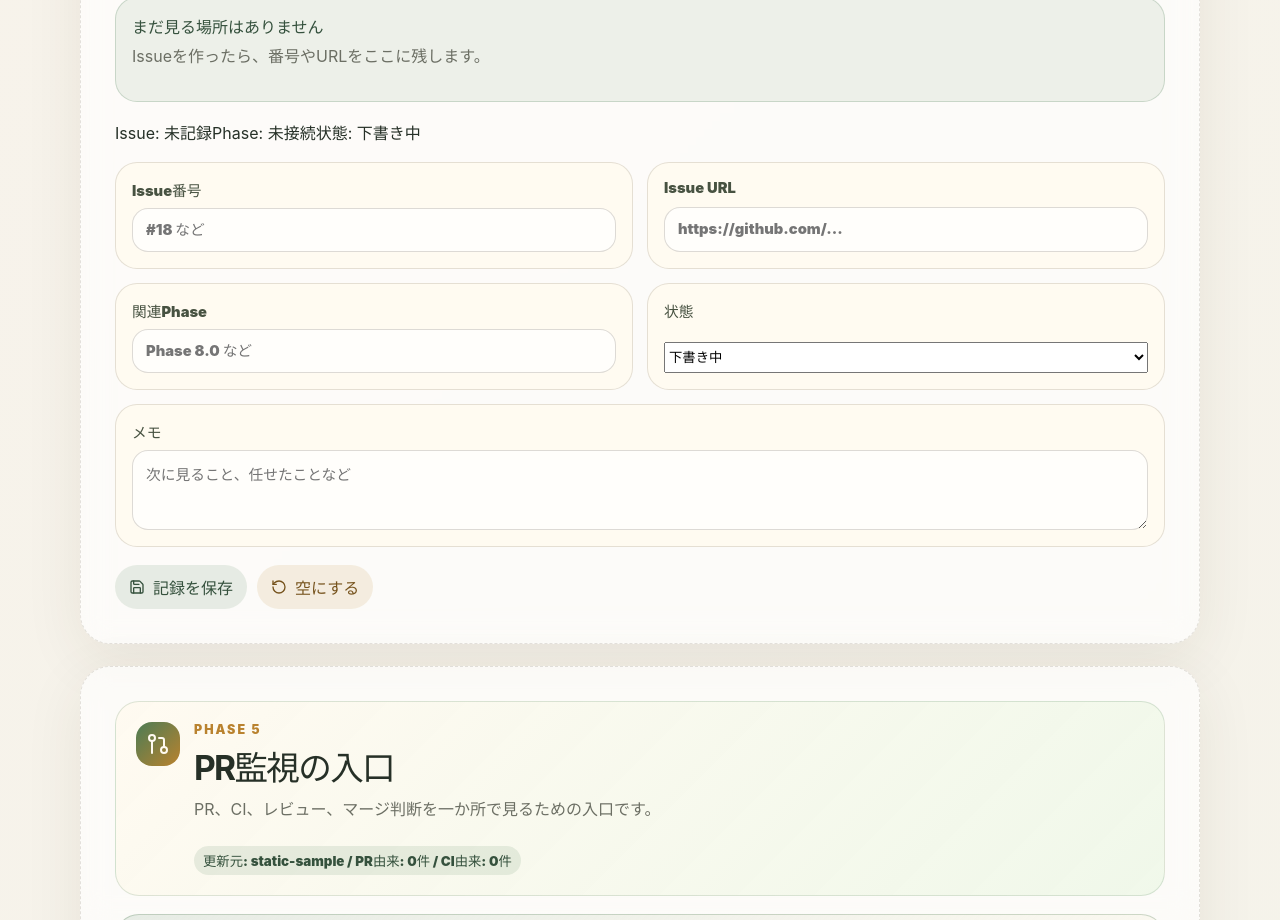
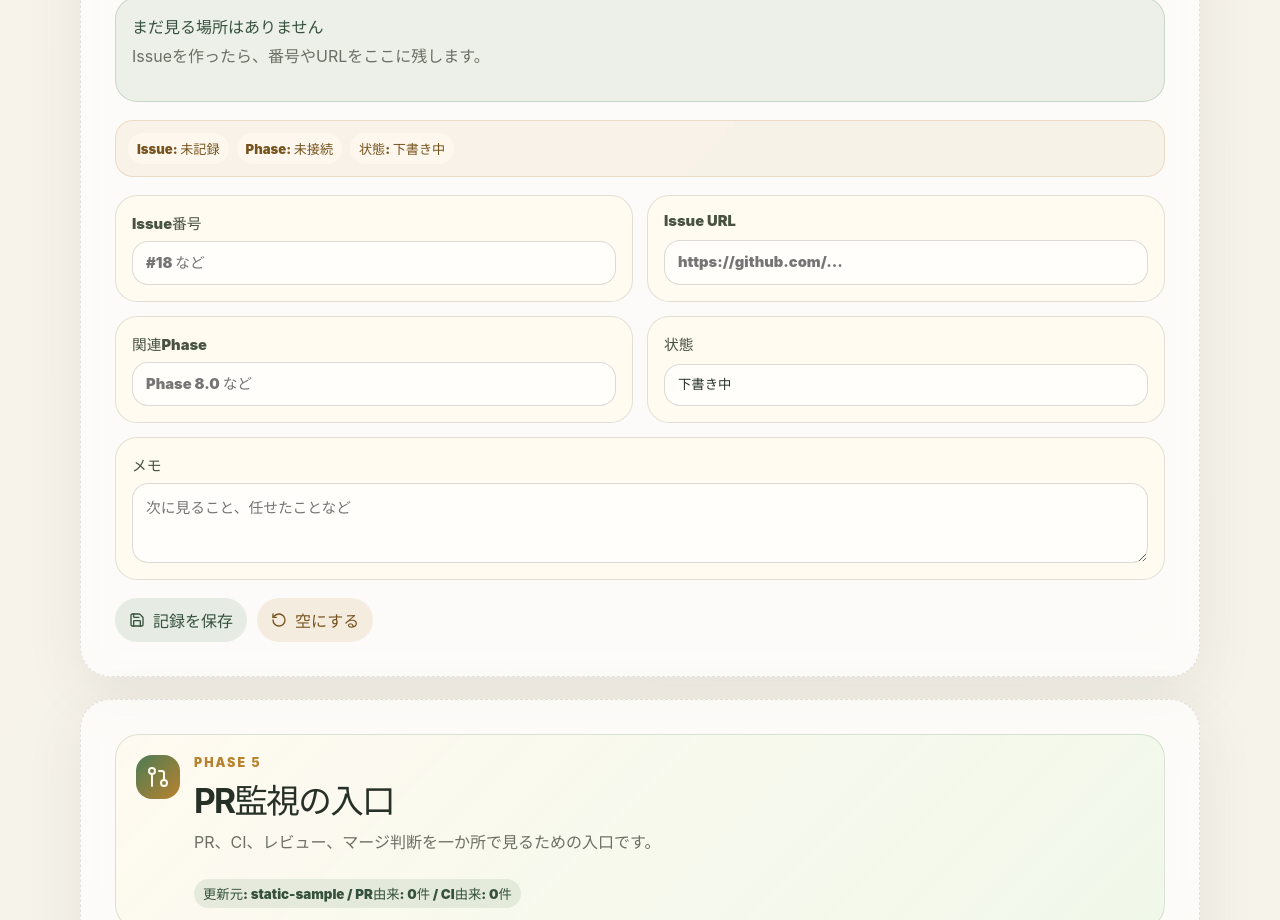
Before and after one commit to sunpotflower4460-cpu/darake-dev-app-AI, a React (Vite) app: page / in a window 1280 px wide. Shown: the part 10780-11700 px from the top of the page. Built offline with nearby package versions, Linux system fonts and the light colour scheme.

Commit message:
feat: style expanded issue record fields

```diff
--- a/src/issueRecord.css
+++ b/src/issueRecord.css
@@ -66,6 +66,25 @@
   text-decoration: none;
 }
 
+.issueRecordSummary {
+  display: flex;
+  flex-wrap: wrap;
+  gap: 8px;
+  padding: 12px;
+  border: 1px solid rgba(185, 130, 46, 0.2);
+  border-radius: 18px;
+  background: rgba(185, 130, 46, 0.08);
+}
+
+.issueRecordSummary span {
+  padding: 6px 9px;
+  border-radius: 999px;
+  color: #76531d;
+  background: rgba(255, 250, 240, 0.72);
+  font-size: 0.82rem;
+  font-weight: 900;
+}
+
 .issueRecordGrid {
   display: grid;
   grid-template-columns: repeat(2, minmax(0, 1fr));
@@ -89,7 +108,8 @@
 }
 
 .issueRecordGrid input,
-.issueRecordGrid textarea {
+.issueRecordGrid textarea,
+.issueRecordGrid select {
   width: 100%;
   border: 1px solid rgba(68, 59, 39, 0.18);
   border-radius: 16px;
@@ -98,6 +118,10 @@
   background: rgba(255, 255, 255, 0.72);
   outline: none;
   resize: vertical;
+}
+
+.issueRecordGrid select {
+  appearance: none;
 }
 
 .issueRecordActions {
```
